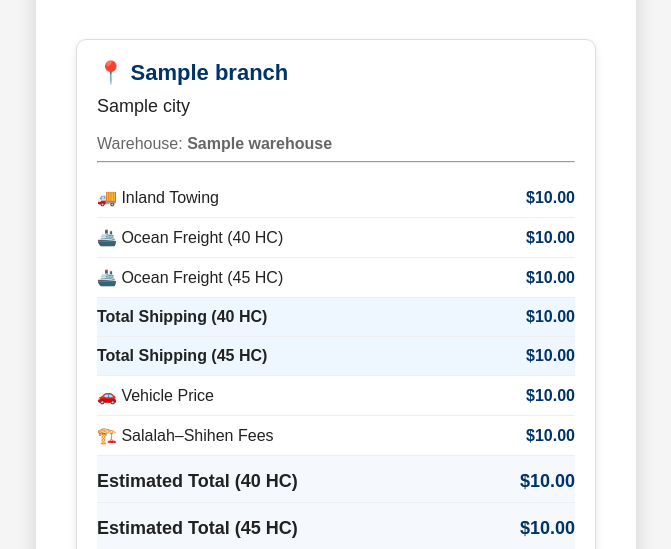
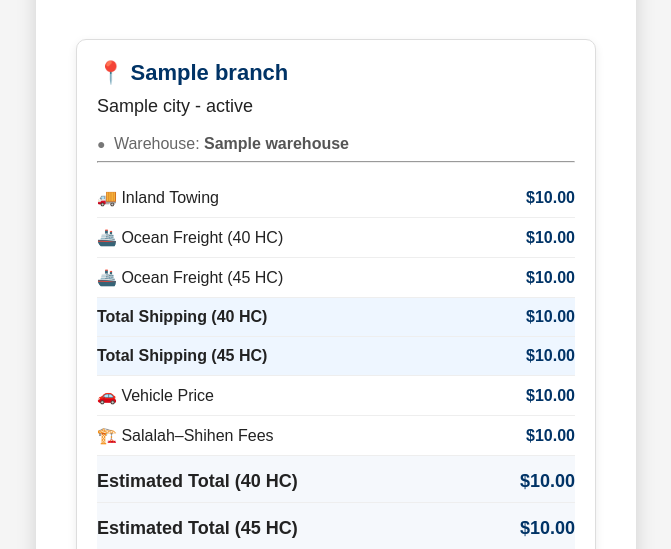
Before and after one commit to 3li-hababi/online-operations-portal, a Flask app: template templates/index.html in a window 1280 px wide. Shown: the part 716-1265 px from the top of the page, without its empty margins (304-975 px from the left). Run offline with Flask 3, Linux system fonts and the light colour scheme; the template is opened without the code that fills it: most values are stand-ins (such as "Sample title", 1, 10 or a date in 2020).

Commit message:
Improve location and warehouse display

```diff
--- a/static/css/style.css
+++ b/static/css/style.css
@@ -357,3 +357,76 @@ tr:hover {
 .copy-rates-btn:hover {
     background: #eef6ff;
 }
+
+
+/* ================================
+   WAREHOUSE COLORS
+   ================================ */
+
+.warehouse-label {
+    font-weight: normal;
+}
+
+.warehouse-label strong {
+    font-weight: bold;
+}
+
+.warehouse-dot {
+    font-size: 14px;
+    margin-right: 4px;
+}
+
+/* Georgia */
+.warehouse-ga .warehouse-dot {
+    color: #2e8b57;
+}
+
+.warehouse-ga strong {
+    color: #2e8b57;
+}
+
+/* Texas */
+.warehouse-tx .warehouse-dot {
+    color: #2878c8;
+}
+
+.warehouse-tx strong {
+    color: #2878c8;
+}
+
+/* New Jersey */
+.warehouse-nj .warehouse-dot {
+    color: #e58a00;
+}
+
+.warehouse-nj strong {
+    color: #e58a00;
+}
+
+/* California */
+.warehouse-ca .warehouse-dot {
+    color: #7b4ab8;
+}
+
+.warehouse-ca strong {
+    color: #7b4ab8;
+}
+
+/* Unknown / future warehouses */
+.warehouse-label:not(
+    .warehouse-ga,
+    .warehouse-tx,
+    .warehouse-nj,
+    .warehouse-ca
+) .warehouse-dot {
+    color: #777;
+}
+
+.warehouse-label:not(
+    .warehouse-ga,
+    .warehouse-tx,
+    .warehouse-nj,
+    .warehouse-ca
+) strong {
+    color: #555;
+}
--- a/templates/index.html
+++ b/templates/index.html
@@ -66,12 +66,15 @@
         </div>
 
         <div class="card-city">
-            {{ row.CITY }}
+            {{ row.CITY }} - {{ row.STATE }}
         </div>
 
         <div class="card-footer">
-            Warehouse:
-            <strong>{{ row.WAREHOUSE }}</strong>
+            <span class="warehouse-label warehouse-{{ row.WAREHOUSE|lower }}">
+                <span class="warehouse-dot">●</span>
+                Warehouse:
+                <strong>{{ row.WAREHOUSE }}</strong>
+            </span>
         </div>
 
         <hr>
@@ -154,7 +157,7 @@
         <button type="button" class="copy-rates-btn">
             📋 Copy Rates</button><textarea class="copy-data" hidden>
 📍 {{ row.BRANCH }}
-{{ row.CITY }}
+{{ row.CITY }} - {{ row.STATE }}
 Warehouse: {{ row.WAREHOUSE }}
 
 🚚 Inland Towing: ${{ "{:,.2f}".format(row["TOWING RATE"]|float) }}
```
